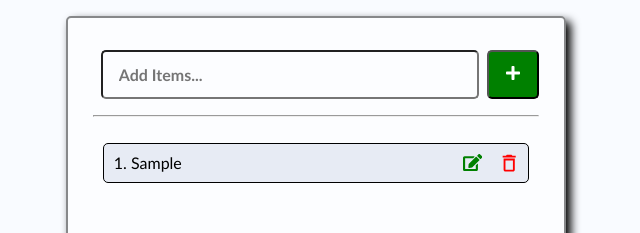
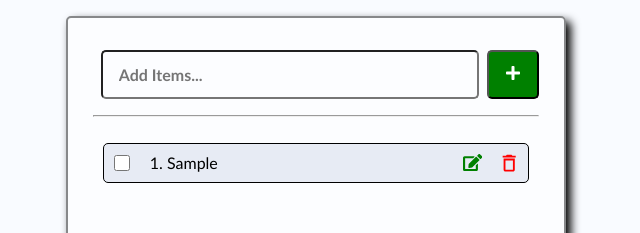
Before and after one commit to codingsapienss/todo-v1, a React (Create React App) app: page / in a window 1280 px wide. Both pictures are taken after typing "Sample" into the empty fields and a click on the button 837 px from the left and 74 px from the top of the page. Shown: the top 233 px of the page, without its empty margins (324-964 px from the left). Built offline with nearby package versions, Linux system fonts and the light colour scheme.

Commit message:
UI Update

```diff
--- a/src/Components/SingleTodoUi/SingleTodoUi.css
+++ b/src/Components/SingleTodoUi/SingleTodoUi.css
@@ -10,7 +10,7 @@
   flex-direction: column;
   justify-content: flex-start;
   align-items: center;
-  max-width: 500px;
+  width: 500px;
   height: calc(100vh - 2rem);
   background-color: rgba(255, 255, 255, 0.53);
   border: 2px solid #87888a;
@@ -64,7 +64,7 @@ form button:hover {
 .todo-list {
   padding: 10px;
   width: 90%;
-  height: 65vh;
+  height: max-content;
   overflow-y: auto;
   -ms-overflow-style: none; /* IE and Edge */
   scrollbar-width: none; /* Firefox */
@@ -72,6 +72,13 @@ form button:hover {
 
 .todo-list::-webkit-scrollbar {
   display: none;
+}
+
+#checkbox {
+  height: 1rem;
+  width: 1rem;
+  margin: 5px 10px;
+  cursor: pointer;
 }
 
 .btn {
@@ -102,13 +109,18 @@ form button:hover {
   background-color: #e7ebf4;
 }
 
+.checked {
+  filter: opacity(0.4);
+  text-decoration: line-through;
+}
+
 .todo-list li span {
   flex: 1;
   font-size: 1rem;
   padding: 5px 10px;
 }
 
-@media (max-width: 500px) {
+@media (max-width: 820px) {
   .container {
     width: 100%;
     height: 100vh;
--- a/src/Components/SingleTodoUi/SingleTodoUi.js
+++ b/src/Components/SingleTodoUi/SingleTodoUi.js
@@ -28,6 +28,15 @@ export default function SingleTodoUi() {
       let editedItem = todos.find((i) => {
         return i.id === editId;
       });
+
+      if (!editedItem) {
+        seteditId(0);
+        setTodos([
+          ...todos,
+          { id: `${todo}-${Date.now()}`, todo, checked: false },
+        ]);
+        setTodo("");
+      }
       let updatedTodo = todos.map((x) => {
         return x.id === editedItem.id
           ? (x = { id: x.id, todo })
@@ -53,7 +62,6 @@ export default function SingleTodoUi() {
     let deletedItem = todos.filter((x) => {
       return x.id !== id;
     });
-
     setTodos([...deletedItem]);
   };
 
@@ -63,6 +71,17 @@ export default function SingleTodoUi() {
     });
     setTodo(editItem.todo);
     seteditId(editItem.id);
+  };
+
+  const handleCheck = (id) => {
+    let checkedItem = todos.find((todo) => todo.id === id);
+    let updatedTodo = todos.map((todo) => {
+      return todo.id === checkedItem.id
+        ? (todo = { ...todo, checked: !todo.checked })
+        : (todo = { ...todo });
+    });
+
+    setTodos(updatedTodo);
   };
 
   useEffect(() => {
@@ -93,7 +112,17 @@ export default function SingleTodoUi() {
         <ul>
           {todos.map((y, index) => {
             return (
-              <li key={y.id}>
+              <li className={y.checked ? "checked" : ""} key={y.id}>
+                <input
+                  autoFocus
+                  checked={y.checked}
+                  onChange={() => {
+                    handleCheck(y.id);
+                  }}
+                  id="checkbox"
+                  type="checkbox"
+                />
+
                 <span>{`${index + 1}. ${y.todo}`}</span>
                 <FaEdit
                   className="editBtn btn"
```
